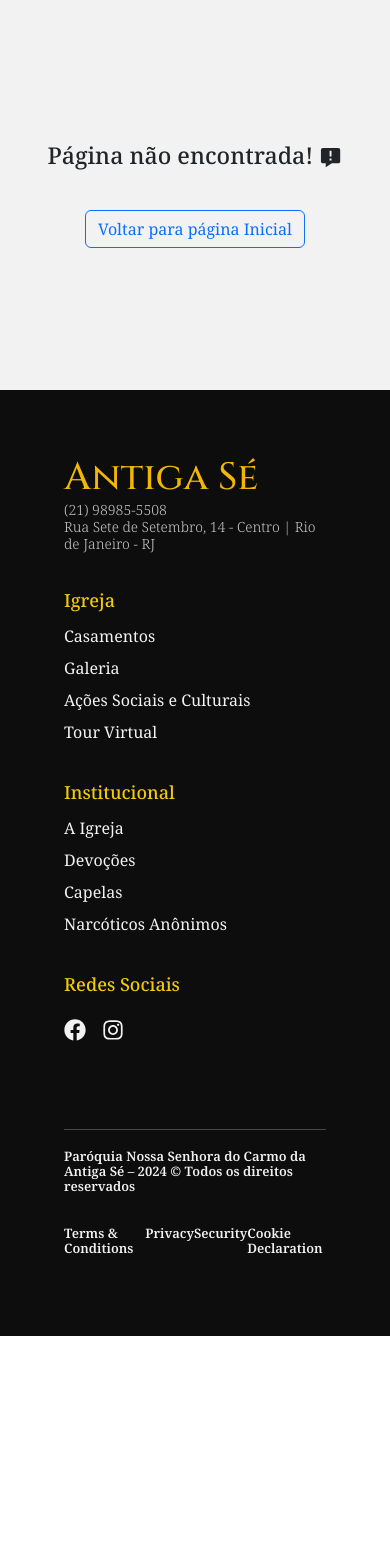
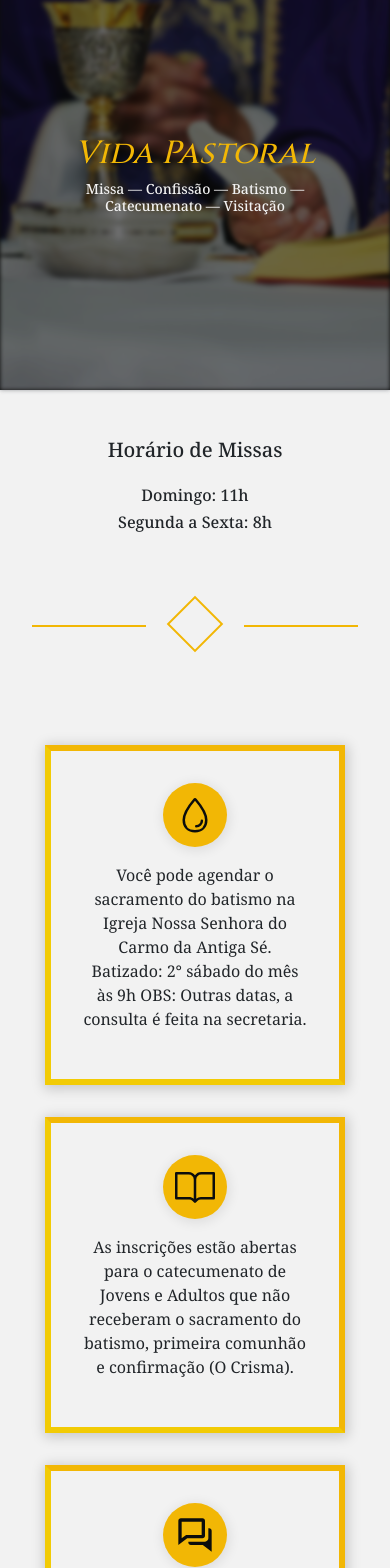
Before and after one commit to lucasberenger/igreja-antiga-se, a React (Vite) app in the folder website/: page /vida-pastoral in a window 390 px wide. Shown: the part 160-1728 px from the top of the page. Before the commit the page ends 1496 px from the top, so only its background shows below. Built offline with nearby package versions, Linux system fonts and the light colour scheme.

Commit message:
Vida Pastoral Page
 - new Page
 - Responsive Vida Pastoral
 - New icons

```diff
--- a/website/src/components/Header/Header.jsx
+++ b/website/src/components/Header/Header.jsx
@@ -35,6 +35,7 @@ const Header = () => {
           <Navbar.Collapse id="responsive-navbar-nav">
             <Nav className="me-auto">
               <Nav.Link as={Link} to="/casamentos">Casamentos</Nav.Link>
+              <Nav.Link as={Link} to="/vida-pastoral">Vida Pastoral</Nav.Link>
               <Nav.Link as={Link} to='/galeria'>Galeria</Nav.Link>
               <Nav.Link as={Link} to='/acao-social'>Ações Sociais e Culturais</Nav.Link>
               <NavDropdown title="Institucional" id="collapsible-nav-dropdown">
--- /dev/null
+++ b/website/src/components/VidaPastoral/Pastoral.jsx
@@ -0,0 +1,81 @@
+import React from 'react'
+import './Pastoral.modules.css'
+
+import Contact from '../../pages/Contact'
+
+import missa from '../../assets/missa.jpg'
+import fotoIgreja from '../../assets/igrejaRua.png'
+
+import HorizontalLine from '../../components/HorizontalLine/HorizontalLine'
+
+import { IoWaterOutline } from "react-icons/io5";
+import { GoBook } from "react-icons/go";
+import { BiConversation } from "react-icons/bi";
+
+const Pastoral = () => {
+  return (
+    <>
+        <div className="pastoral-title">
+            <h1>Vida Pastoral</h1>
+            <h4>Missa —  Confissão —  Batismo —  Catecumenato —  Visitação</h4>
+            <img src={missa} alt="Missa" />
+        </div>
+
+        <div className="pastoral-content">
+            <h2>Horário de Missas</h2>
+            <h4>Domingo: 11h</h4>
+            <h4>Segunda a Sexta: 8h</h4>
+        </div>
+
+        <HorizontalLine />
+
+        <div className="pastoral-container_box">
+
+            <div className='pastoral-card'>
+                <div className="box-icon">
+                    <IoWaterOutline/>
+                </div>
+                <p>Você pode agendar o sacramento do batismo na Igreja Nossa Senhora do Carmo da Antiga Sé.
+                Batizado: 2° sábado do mês às 9h
+                OBS: Outras datas, a consulta é feita na secretaria.
+                </p>
+            </div>
+
+            <div className='pastoral-card'>
+                <div className="box-icon">
+                    <GoBook/>
+                </div>
+                    <p>As inscrições estão abertas para o catecumenato de Jovens e Adultos que não receberam o sacramento do batismo, primeira comunhão e confirmação (O Crisma).</p>
+            </div>
+
+            <div className='pastoral-card'>
+                <div className="box-icon">
+                    <BiConversation/>
+                </div>
+                <p>Os atendimentos de confissões acontecem de segunda-feira a sexta-feira após a Missa das 8h. Para confissões em outros dias e horários, basta dirigir-se à secretaria ou à sacristia.</p>
+            </div>
+    </div>
+
+
+    <div className="pastoral-title">
+            <h1>Visitação</h1>
+            <h4>Você pode fazer a visitação e conhecer melhor a Igreja Nossa Senhora do Carmo da Antiga Sé.</h4>
+            <br />
+            <h4>Todos os sábados do mês às 9h30 às 12h30</h4>
+            <img src={fotoIgreja} alt="Missa" />
+    </div>
+
+    <Contact/>
+
+
+
+
+
+
+
+
+    </>
+  )
+}
+
+export default Pastoral
--- /dev/null
+++ b/website/src/components/VidaPastoral/Pastoral.modules.css
@@ -0,0 +1,116 @@
+.pastoral-title {
+    display: flex;
+    flex-direction: column;
+    align-items: center;
+    justify-content: center;
+    width: 100%;
+    height: 50vh;
+    background-color: var(--black);
+}
+
+.pastoral-title h1 {
+    z-index: 1;
+    font-style: italic;
+    color: var(--gold_2);
+    font-family: "Cinzel", serif;
+    font-size: 82px;
+}
+
+.pastoral-title h4 {
+    font-size: 18px;
+    color: var(--white);
+    z-index: 1;
+    width: 30%;
+    text-align: center;
+}
+
+.pastoral-title img {
+    position: absolute;
+    width: 100%;
+    height: 50vh;
+    object-fit: cover;
+    object-position: 10% 60%;
+    z-index: 0;
+    opacity: .7;
+    filter: blur(2px) brightness(60%);
+}
+
+.pastoral-content {
+    background-color: var(--white);
+    display: flex;
+    flex-direction: column;
+    justify-content: center;
+    align-items: center;
+    padding: 2rem;
+}
+
+.pastoral-content h2 {
+    padding: 2rem;
+}
+
+.pastoral-container_box {
+    display: flex;
+    gap: 2rem;
+    padding: 4rem 0 6rem 0;
+    background-color: var(--white);
+    align-items: center;
+    justify-content: center;
+}
+
+.pastoral-card {
+    text-align: center;
+    padding: 2rem;
+    gap: 1rem;
+    border: 6px solid var(--gold_2);
+    border-bottom: 6px solid var(--gold);
+    border-left: 6px solid var(--gold);
+    height: 300px;
+    width: 400px;
+    display: flex;
+    flex-direction: column;
+    align-items: center;
+    justify-content: center;
+    box-shadow: 1px 2px 12px 2px rgba(0, 0, 0, 0.178);
+}
+
+.visitacao-container {
+    display: flex;
+    flex-direction: column;
+    background-color: var(--white);
+    padding: 2rem;
+    align-items: center;
+    justify-content: center;
+}
+
+@media screen and (max-width: 900px) {
+
+    .pastoral-title h1 {
+        font-size: 32px;
+    }
+
+    .pastoral-title h4 {
+        font-size: 14px;
+        width: 80%;
+    }
+
+    .pastoral-content h2 {
+        font-size: 20px;
+        padding: 1rem 0;
+    }
+
+    .pastoral-content h4 {
+        font-size: 16px;
+    }
+
+    .pastoral-container_box {
+        display: flex;
+        flex-direction: column;
+        gap: 2rem;
+        padding: 4rem 0 6rem 0;
+    }
+
+    .pastoral-card {
+        height: auto;
+        width: 300px;
+    }
+}
--- a/website/src/main.jsx
+++ b/website/src/main.jsx
@@ -29,6 +29,7 @@ import Home from './pages/Home.jsx';
 import Igreja from './pages/Igreja.jsx';
 import AcoesSociais from './pages/AcoesSociais.jsx';
 import Devocoes from './pages/Devocoes.jsx';
+import VidaPastoral from './pages/VidaPastoral.jsx';
 
 
 const router = createBrowserRouter([
@@ -65,6 +66,10 @@ const router = createBrowserRouter([
           path: 'devocoes',
           element: <Devocoes />
         },
+        {
+          path: 'vida-pastoral',
+          element: <VidaPastoral />
+        },
     ]
   },
 ])
--- /dev/null
+++ b/website/src/pages/VidaPastoral.jsx
@@ -0,0 +1,12 @@
+import React from 'react'
+import Pastoral from '../components/VidaPastoral/Pastoral'
+
+const VidaPastoral = () => {
+  return (
+    <>
+        <Pastoral />
+    </>
+  )
+}
+
+export default VidaPastoral
```
Also changed, not shown: website/src/assets/batismo.png (added), website/src/assets/confissao.png (added).
